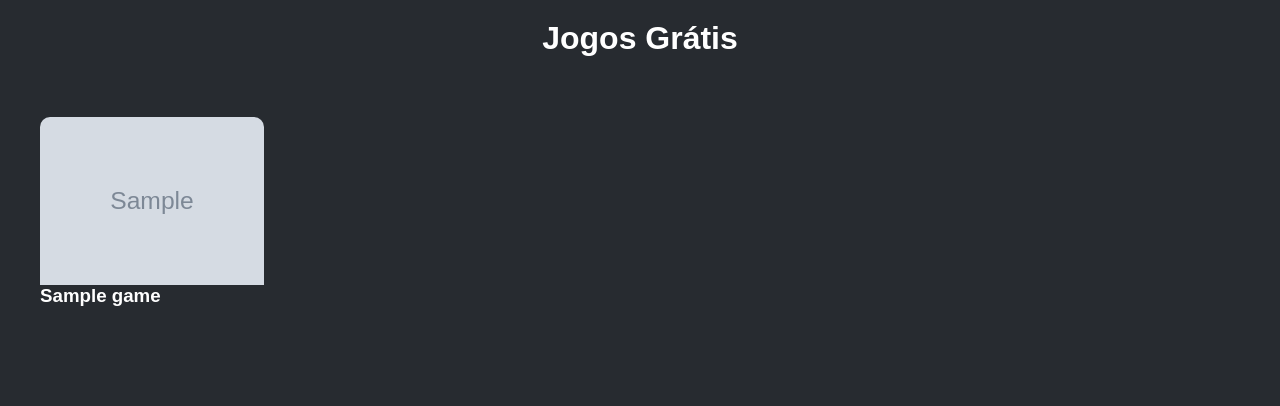
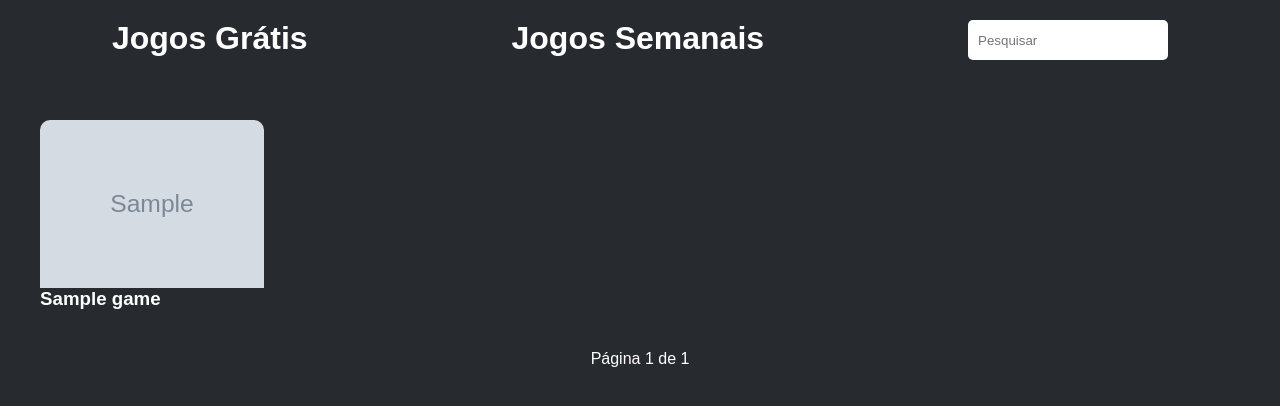
Before and after one commit to miguelbcav/Projeto-Free-games-flask, a Flask app: template templates/index.html in a window 1280 px wide. Shown: the top 406 px of the page. Run offline with Flask 3, Linux system fonts and the light colour scheme; the template is opened without the code that fills it: most values are stand-ins (such as "Sample title", 1, 10 or a date in 2020); grey boxes marked "Sample" are stand-in pictures.

Commit message:
Search e Paginação

```diff
--- a/app.py
+++ b/app.py
@@ -1,9 +1,10 @@
-from flask import Flask,render_template
+from flask import Flask,render_template,request
 import requests
 
 app = Flask(__name__)
 
 URL = "https://www.freetogame.com/api/games"
+PER_PAGE = 28
 
 def get_games():
     resp = requests.get(URL)
@@ -13,7 +14,22 @@ def get_games():
 
 @app.route("/")
 def home():
+
+    search = request.args.get("search")
+    page = int(request.args.get("page", 1))  # página atual
     data = get_games()
+
+    if search:
+        search = search.lower()
+        data = [
+            game for game in data
+            if search in game["title"].lower()
+        ]
+
+    start = (page - 1) * PER_PAGE
+    end = start + PER_PAGE
+
+    games_page = data[start:end]
 
     games = [
         {
@@ -21,10 +37,18 @@ def home():
             "title": game['title'],
             "thumbnail": game['thumbnail'],
         }
-        for game in data
+        for game in games_page
     ]
 
-    return render_template("index.html", games=games)
+    total_pages = (len(data) + PER_PAGE - 1) // PER_PAGE
+
+    return render_template(
+        "index.html",
+        games=games,
+        page=page,
+        total_pages=total_pages,
+        search=search
+        )
 
 @app.route("/game/<int:game_id>")
 def game(game_id):
--- a/static/style.css
+++ b/static/style.css
@@ -11,8 +11,21 @@ body {
 
 header {
     display: flex;
-    justify-content: center;
+    justify-content:space-around;
     padding: 20px;
+    gap: 20px;
+}
+
+header a {
+    text-decoration: none;
+    color: white;
+    cursor: pointer;
+    font-weight: bold;
+    font-size: 32px;
+}
+
+header a:hover{
+    color: #49acff;
 }
 
 h1 {
@@ -31,6 +44,14 @@ h3 {
     gap: 20px;
 }
 
+form input{
+    height: 40px;
+    width: 200px;
+    border: none;
+    border-radius: 5px;
+    padding: 10px
+}
+
 /* CARD */
 .games a {
     display: block;
@@ -38,6 +59,7 @@ h3 {
     border-radius: 10px;
     text-decoration: none;
 }
+
 
 /* IMAGEM */
 .games a img {
@@ -50,3 +72,20 @@ h3 {
 .games a:hover img {
     transform: scale(1.1);
 }
+
+.pagination {
+    display: flex;
+    justify-content: center;
+    color: white;
+    gap: 10px;
+    margin-bottom: 40px;
+}
+
+.pagination a{
+    text-decoration: none;
+    color: white;
+}
+
+.pagination a:hover {
+    color: #49acff;
+}
--- a/templates/index.html
+++ b/templates/index.html
@@ -9,6 +9,12 @@
 <body>
     <header>
         <h1>Jogos Grátis</h1>
+        <a href="">
+            Jogos Semanais
+        </a>
+        <form method="get">
+            <input name="search" placeholder="Pesquisar">
+        </form>
     </header>
 
     <div class="games">
@@ -19,5 +25,17 @@
         </a>
         {% endfor %}
     </div>
+
+    <div class="pagination">
+        {% if page > 1 %}
+            <a href="/?page={{ page - 1 }}">⬅ Anterior</a>
+        {% endif %}
+
+        <span>Página {{ page }} de {{ total_pages }}</span>
+
+        {% if page < total_pages %}
+            <a href="/?page={{ page + 1 }}">Próxima ➡</a>
+        {% endif %}
+    </div>
 </body>
 </html>
```
